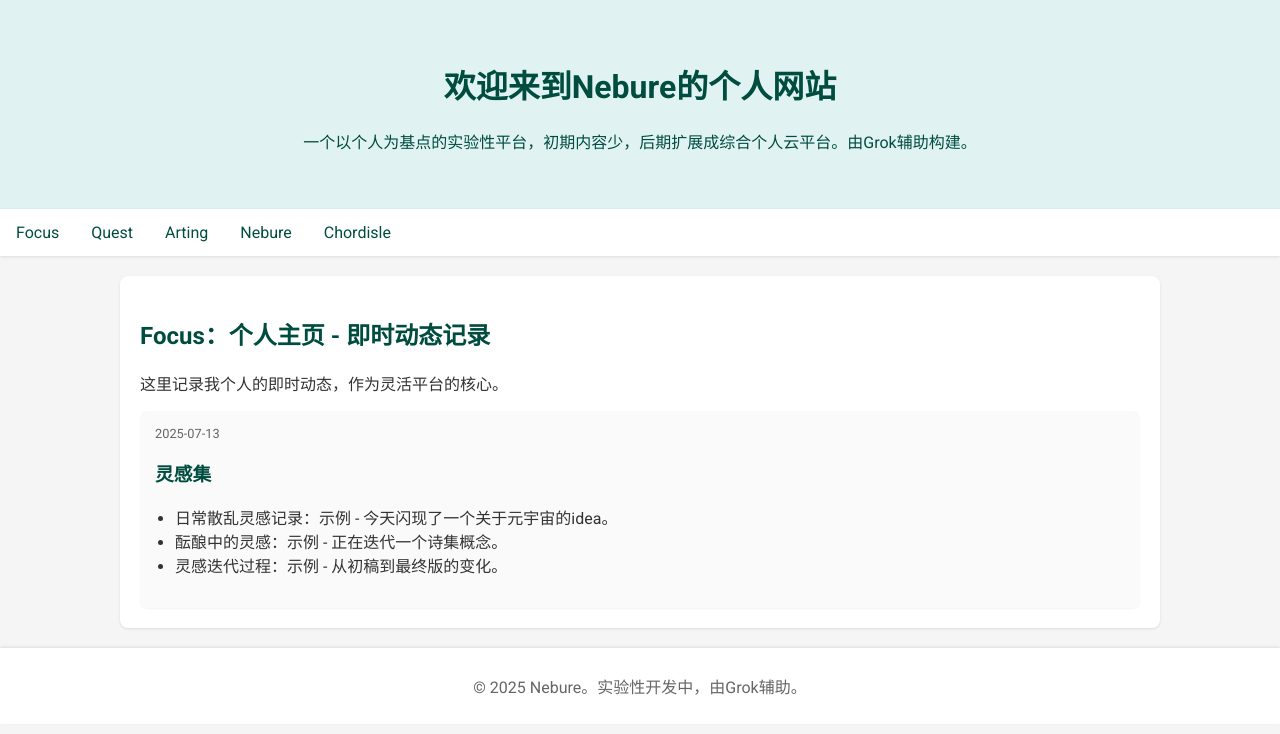
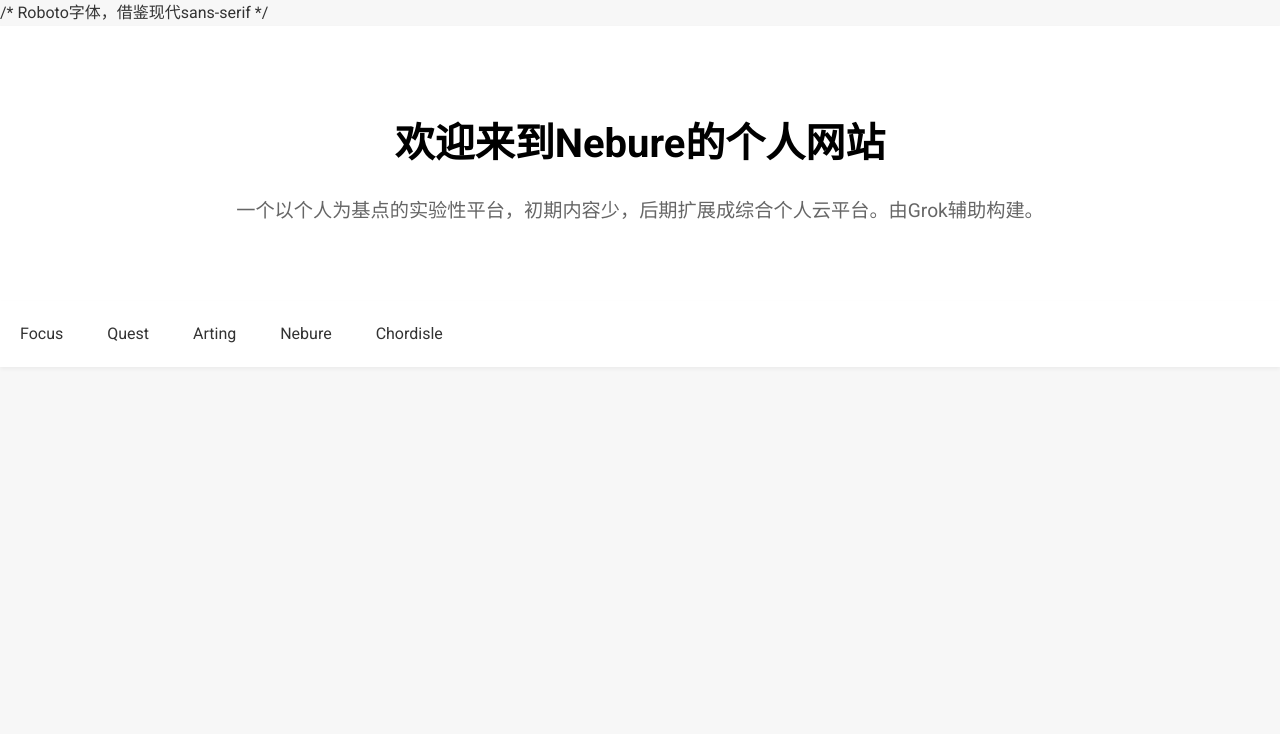
Before and after one commit to Chordisle/nebure, a plain HTML site: page index.html in a window 1280 px wide. Drawn offline with Linux system fonts and the light colour scheme.

Commit message:
Update index.html

```diff
--- a/index.html
+++ b/index.html
@@ -6,151 +6,92 @@
     <title>Nebure的个人网站</title>
     <style>
         body {
-            font-family: 'Roboto', sans-serif; /* 简单现代字体，借鉴aeko清晰排版 */
+            font-family: 'Roboto', sans-serif; /* 借鉴aeko的sans-serif清晰字体 */
             margin: 0;
             padding: 0;
-            background-color: #f5f5f5; /* 中性浅灰背景，清新可持续感 */
-            color: #333;
+            background-color: #f7f7f7; /* 白灰背景，中性极简 */
+            color: #333333; /* 深灰文字，可读性强 */
+            line-height: 1.6; /* 宽行间距，借鉴排版舒适 */
         }
         header {
-            background-color: #e0f2f1; /* 浅绿accent，呼应aeko大地调 */
-            color: #004d40;
+            background-color: #ffffff; /* 白头，借鉴专业感 */
             text-align: center;
-            padding: 40px 20px;
-            box-shadow: 0 2px 5px rgba(0,0,0,0.1);
+            padding: 60px 20px; /* 宽间距 */
+            box-shadow: 0 2px 4px rgba(0,0,0,0.05); /* 轻微阴影 */
+        }
+        h1 {
+            font-size: 2.5em;
+            font-weight: 700; /* Bold headings */
+            color: #000000;
+            margin-bottom: 10px;
+        }
+        header p {
+            font-size: 1.2em;
+            color: #666666;
         }
         nav {
             background-color: #ffffff;
-            overflow: hidden;
-            box-shadow: 0 1px 3px rgba(0,0,0,0.1);
+            padding: 10px 0;
+            box-shadow: 0 2px 4px rgba(0,0,0,0.05);
         }
         nav a {
-            float: left;
-            display: block;
-            color: #004d40;
-            text-align: center;
-            padding: 14px 16px;
+            display: inline-block;
+            color: #333333;
             text-decoration: none;
-            transition: background-color 0.3s;
+            padding: 10px 20px;
+            transition: color 0.3s;
         }
         nav a:hover {
-            background-color: #e0f2f1;
+            color: #009688; /* 浅绿accent hover，借鉴强调色 */
         }
         section {
-            max-width: 1000px;
-            margin: 20px auto;
-            padding: 20px;
-            background-color: white;
-            border-radius: 8px;
-            box-shadow: 0 1px 3px rgba(0,0,0,0.1);
-            transition: box-shadow 0.3s;
+            max-width: 900px; /* 居中单列格局 */
+            margin: 40px auto;
+            padding: 30px;
+            background-color: #ffffff;
+            border-radius: 8px; /* 圆角 */
+            box-shadow: 0 2px 4px rgba(0,0,0,0.05); /* 轻阴影卡片 */
         }
-        section:hover {
-            box-shadow: 0 4px 10px rgba(0,0,0,0.1); /* 轻微互动，借鉴aeko专业感 */
+        h2 {
+            font-size: 2em;
+            font-weight: 700;
+            color: #000000;
+            margin-bottom: 20px;
         }
-        h2, h3 {
-            color: #004d40; /* Bold绿排版 */
-            font-weight: bold;
+        h3 {
+            font-size: 1.5em;
+            font-weight: 500;
+            color: #333333;
+            margin-bottom: 10px;
+        }
+        p, li {
+            font-size: 1.1em;
+            color: #666666;
+            margin-bottom: 15px;
         }
         ul {
-            list-style-type: disc;
             padding-left: 20px;
         }
+        .focus-timeline, .arting-gallery, .nebure-flex, .chordisle-cards {
+            display: grid; /* 网格布局，借鉴层次结构 */
+            grid-template-columns: repeat(auto-fit, minmax(250px, 1fr));
+            gap: 30px; /* 宽间距 */
+        }
+        .card, .item {
+            padding: 20px;
+            background-color: #f9f9f9;
+            border-radius: 6px;
+            box-shadow: 0 1px 2px rgba(0,0,0,0.05);
+        }
         footer {
+            background-color: #ffffff;
             text-align: center;
-            padding: 10px;
-            background-color: #ffffff;
-            color: #666;
-            margin-top: 20px;
-            box-shadow: 0 -1px 3px rgba(0,0,0,0.1);
-        }
-        /* Focus 布局 */
-        .focus-timeline {
-            display: grid;
-            grid-template-columns: 1fr;
-            gap: 20px;
-        }
-        .card[data-date]::before {
-            content: attr(data-date);
-            display: block;
-            font-size: 0.8em;
-            color: #666;
-        }
-        .card {
-            background-color: #fafafa;
-            padding: 15px;
-            border-radius: 8px;
-            box-shadow: 0 1px 2px rgba(0,0,0,0.05);
-            transition: box-shadow 0.2s;
-        }
-        .card:hover {
-            box-shadow: 0 2px 5px rgba(0,0,0,0.1);
-        }
-        /* Quest 布局 */
-        .accordion details {
-            margin-bottom: 10px;
-            border: 1px solid #eee;
-            border-radius: 5px;
-            padding: 10px;
-        }
-        summary {
-            cursor: pointer;
-            font-weight: bold;
-        }
-        /* Arting 布局 */
-        .arting-gallery {
-            display: flex;
-            flex-wrap: wrap;
-            gap: 20px;
-        }
-        .item {
-            flex: 1 1 300px;
-            background: #fafafa;
-            padding: 10px;
-            border: 1px solid #eee;
-            transition: box-shadow 0.3s;
-        }
-        .item:hover {
-            box-shadow: 0 2px 5px rgba(0,0,0,0.1);
-        }
-        /* Nebure 布局 */
-        .nebure-flex {
-            display: flex;
-            gap: 20px;
-        }
-        .nebure-flex > div {
-            flex: 1;
-            padding: 10px;
-            background: #fafafa;
-            border-radius: 5px;
-        }
-        .nebure-flex ol {
-            list-style-type: decimal;
-            padding-left: 20px;
-        }
-        /* Chordisle 布局 */
-        .chordisle-cards {
-            display: flex;
-            flex-wrap: wrap;
-            gap: 20px;
-        }
-        .chordisle-cards .card button {
-            background: #e0f2f1;
-            color: #004d40;
-            border: none;
-            padding: 5px 10px;
-            cursor: pointer;
-            transition: background-color 0.3s;
-        }
-        .chordisle-cards .card button:hover {
-            background: #b2dfdb;
-        }
-        .chordisle-cards .card .details {
-            margin-top: 10px;
-            display: none;
+            padding: 20px;
+            color: #666666;
+            box-shadow: 0 -2px 4px rgba(0,0,0,0.05);
         }
     </style>
-    <link href="https://fonts.googleapis.com/css2?family=Roboto:wght@400;700&display=swap" rel="stylesheet"> <!-- Google Fonts for modern typography -->
+    <link href="https://fonts.googleapis.com/css2?family=Roboto:wght@400;500;700&display=swap" rel="stylesheet"> /* Roboto字体，借鉴现代sans-serif */
 </head>
 <body>
     <header>
@@ -165,31 +106,3 @@
         <a href="#nebure">Nebure</a>
         <a href="#chordisle">Chordisle</a>
     </nav>
-
-    <section id="focus">
-        <h2>Focus：个人主页 - 即时动态记录</h2>
-        <p>这里记录我个人的即时动态，作为灵活平台的核心。</p>
-        <div class="focus-timeline">
-            <div class="card" data-date="2025-07-13">
-                <h3>灵感集</h3>
-                <ul>
-                    <li>日常散乱灵感记录：示例 - 今天闪现了一个关于元宇宙的idea。</li>
-                    <li>酝酿中的灵感：示例 - 正在迭代一个诗集概念。</li>
-                    <li>灵感迭代过程：示例 - 从初稿到最终版的变化。</li>
-                </ul>
-            </div>
-            <!-- 其他卡片类似 -->
-        </div>
-    </section>
-
-    <!-- 其他板块代码保持不变，省略以简化；完整时复制你的原板块 -->
-
-    <footer>
-        <p>© 2025 Nebure。实验性开发中，由Grok辅助。</p>
-    </footer>
-
-    <script>
-        // JS保持不变
-    </script>
-</body>
-</html>
```
